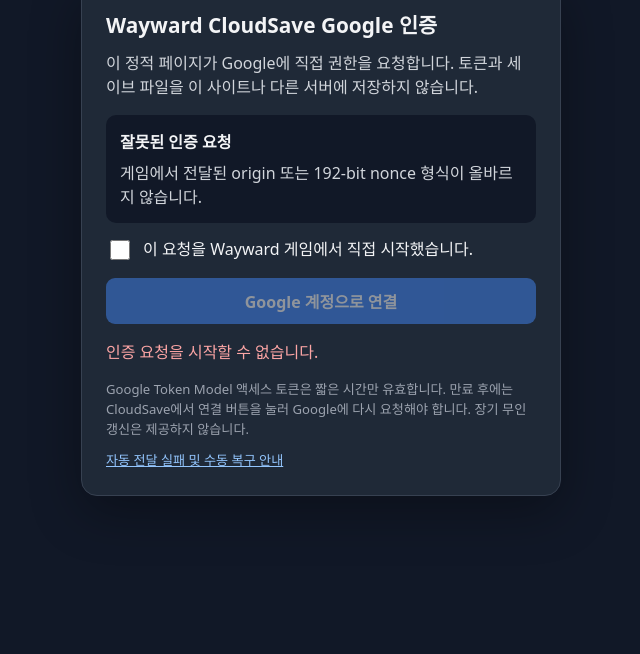
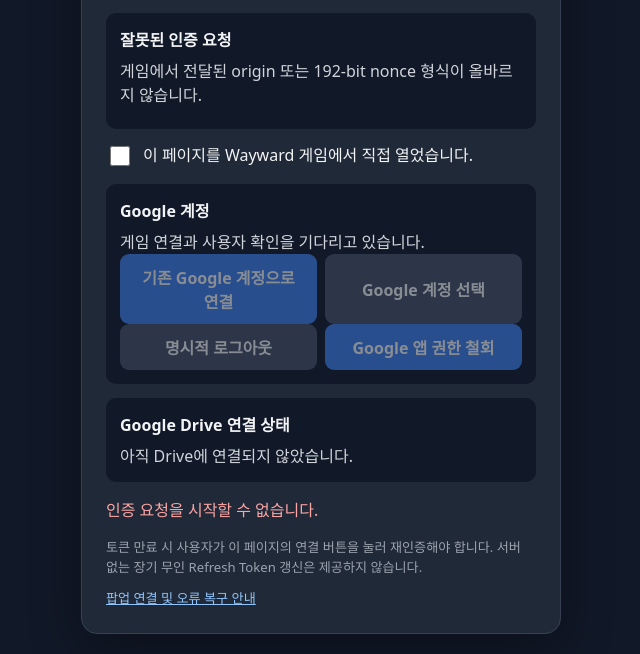
Before and after one commit to jeiky224/cloud, a plain HTML site: page site/auth.html in a window 1280 px wide. Shown: the part 160-814 px from the top of the page, without its empty margins (319-959 px from the left). Drawn offline with Linux system fonts and the light colour scheme.

Commit message:
feat(pages): load the Drive service with a token-isolated bridge

```diff
--- a/site/auth.html
+++ b/site/auth.html
@@ -5,38 +5,51 @@
   <meta name="viewport" content="width=device-width, initial-scale=1, viewport-fit=cover">
   <meta name="referrer" content="no-referrer">
   <meta name="color-scheme" content="dark light">
-  <meta http-equiv="Content-Security-Policy" content="default-src 'none'; script-src 'self' https://accounts.google.com/gsi/client; connect-src https://accounts.google.com https://accounts.google.com/gsi/ https://oauth2.googleapis.com; frame-src https://accounts.google.com; style-src 'self' 'unsafe-inline' https://accounts.google.com/gsi/style; img-src 'self' data:; base-uri 'none'; object-src 'none'; form-action 'none'">
-  <title>Wayward CloudSave · Google 인증</title>
+  <meta http-equiv="Content-Security-Policy" content="default-src 'none'; script-src 'self' https://accounts.google.com/gsi/client; connect-src 'self' https://accounts.google.com/gsi/ https://www.googleapis.com; frame-src https://accounts.google.com/gsi/ https://accounts.google.com; style-src 'self' 'unsafe-inline' https://accounts.google.com/gsi/style; img-src 'self' data:; base-uri 'none'; object-src 'none'; form-action 'none'">
+  <title>Wayward CloudSave · Google Drive</title>
   <link rel="stylesheet" href="./auth.css">
   <script src="./config.js"></script>
   <script src="https://accounts.google.com/gsi/client" async defer></script>
+  <script src="./drive.js" defer></script>
   <script src="./auth.js" defer></script>
 </head>
 <body>
   <main>
-    <h1>Wayward CloudSave Google 인증</h1>
-    <p class="intro">이 정적 페이지가 Google에 직접 권한을 요청합니다. 토큰과 세이브 파일을 이 사이트나 다른 서버에 저장하지 않습니다.</p>
+    <h1>Wayward CloudSave</h1>
+    <p class="intro">이 HTTPS 정적 페이지가 Google 계정 인증과 Google Drive 통신을 전담합니다. 액세스 토큰은 이 페이지의 메모리에만 보관하며 Wayward 게임 창으로 전달하지 않습니다.</p>
+
     <section id="connection" class="panel" aria-live="polite">
-      <strong id="origin-title">게임 연결 확인 중…</strong>
-      <p id="origin-detail">일회성 인증 요청과 실행 환경을 확인하고 있습니다.</p>
+      <strong id="origin-title">Wayward 게임 연결 확인 중…</strong>
+      <p id="origin-detail">일회성 nonce와 팝업 창을 확인하고 있습니다.</p>
+      <p id="origin-value" class="small"></p>
     </section>
+
     <label id="confirm-wrap" class="confirm" hidden>
       <input id="confirm" type="checkbox">
-      <span id="confirm-copy">이 요청을 Wayward 게임에서 직접 시작했습니다.</span>
+      <span id="confirm-copy">이 페이지를 Wayward 게임에서 직접 열었습니다.</span>
     </label>
-    <button id="connect" type="button" disabled>Google 계정으로 연결</button>
-    <p id="status" role="status" aria-live="polite">Google 인증 라이브러리를 불러오는 중…</p>
-    <section id="manual" class="panel" hidden>
-      <strong id="manual-title">인증 결과 수동 전달</strong>
-      <p id="manual-detail">자동 전달이 되지 않았습니다. 아래 응답을 복사해 원래 Wayward CloudSave 화면에 붙여 넣으세요.</p>
-      <textarea id="payload" readonly spellcheck="false" aria-label="일회성 Google 인증 응답"></textarea>
+
+    <section class="panel">
+      <strong>Google 계정</strong>
+      <p id="account-status" role="status" aria-live="polite">게임 연결과 사용자 확인을 기다리고 있습니다.</p>
       <div class="actions">
-        <button id="copy" type="button">응답 복사</button>
-        <button id="select" type="button" class="secondary">전체 선택</button>
+        <button id="connect" type="button" disabled>기존 Google 계정으로 연결</button>
+        <button id="select-account" type="button" class="secondary" disabled>Google 계정 선택</button>
+      </div>
+      <div class="actions">
+        <button id="logout" type="button" class="secondary" disabled>명시적 로그아웃</button>
+        <button id="revoke" type="button" class="danger" disabled>Google 앱 권한 철회</button>
       </div>
     </section>
-    <p class="footnote">Google Token Model 액세스 토큰은 짧은 시간만 유효합니다. 만료 후에는 CloudSave에서 연결 버튼을 눌러 Google에 다시 요청해야 합니다. 장기 무인 갱신은 제공하지 않습니다.</p>
-    <p class="footnote"><a href="./recovery.html">자동 전달 실패 및 수동 복구 안내</a></p>
+
+    <section class="panel">
+      <strong>Google Drive 연결 상태</strong>
+      <p id="drive-status" role="status" aria-live="polite">아직 Drive에 연결되지 않았습니다.</p>
+    </section>
+
+    <p id="status" role="status" aria-live="polite">초기화 중…</p>
+    <p class="footnote">토큰 만료 시 사용자가 이 페이지의 연결 버튼을 눌러 재인증해야 합니다. 서버 없는 장기 무인 Refresh Token 갱신은 제공하지 않습니다.</p>
+    <p class="footnote"><a href="./recovery.html">팝업 연결 및 오류 복구 안내</a></p>
   </main>
 </body>
 </html>
```
